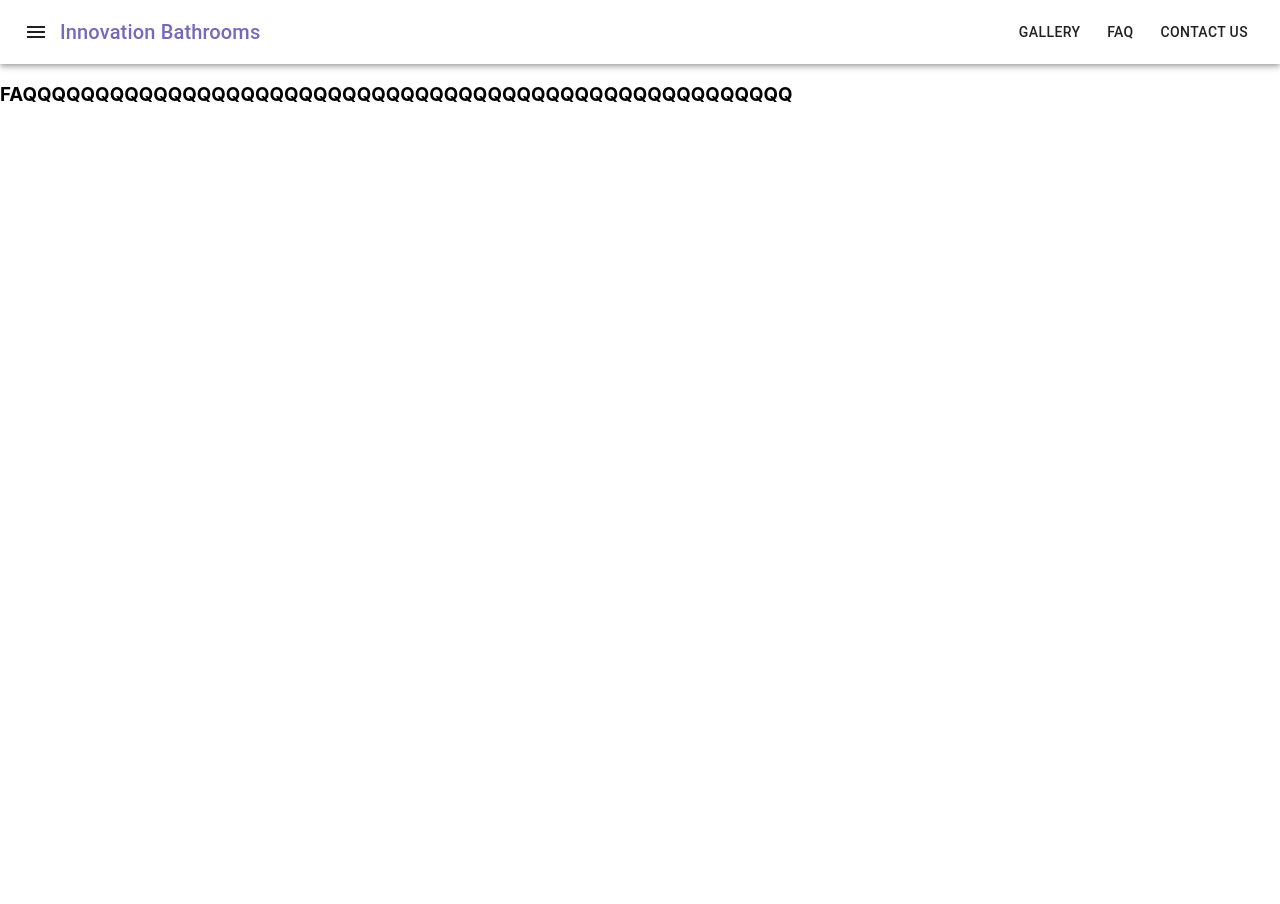
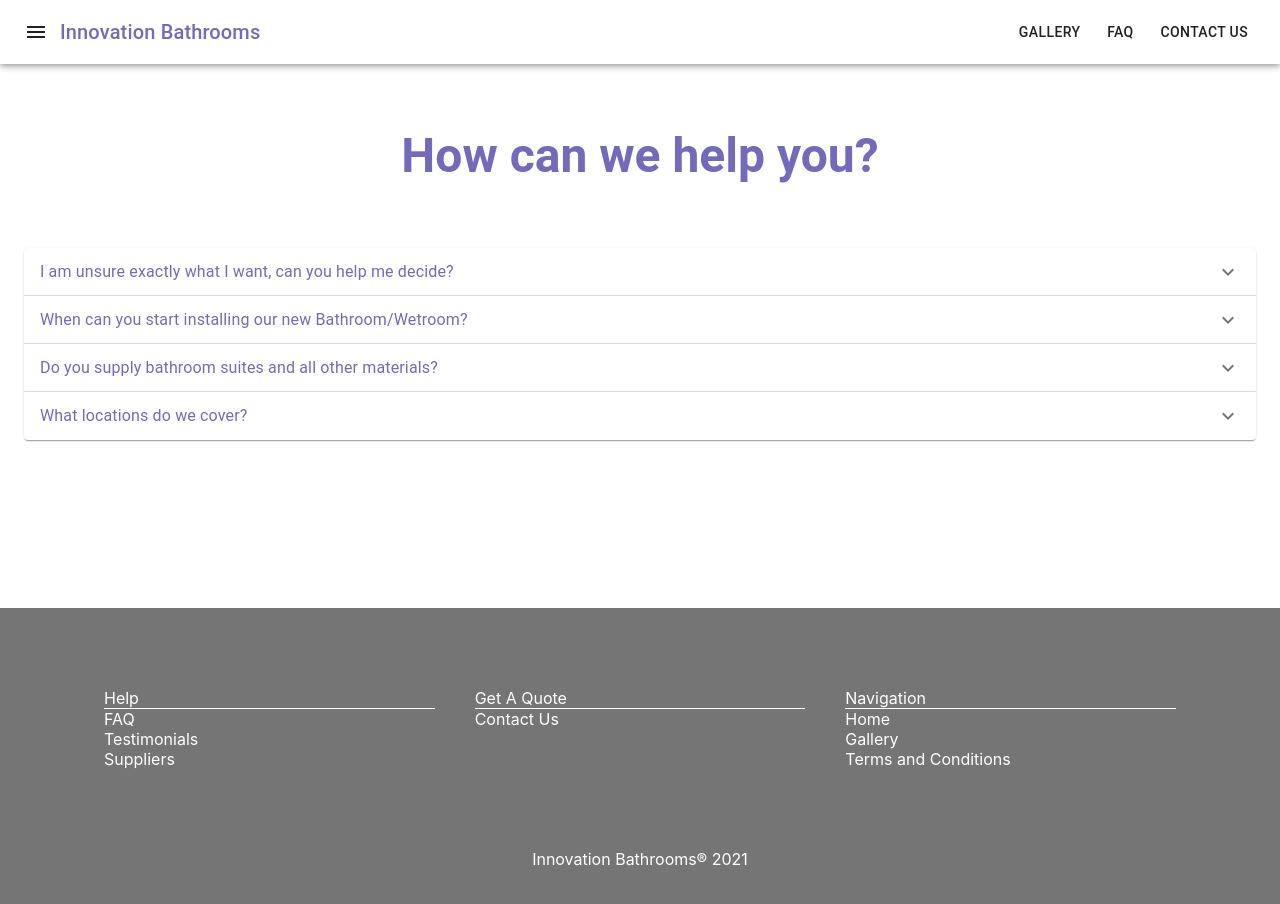
Before and after one commit to jjlittle20/Innovation-Bathrooms-Website, a React (Create React App) app: page /Faq in a window 1280 px wide. Shown: the top 904 px of the page. Before the commit the page ends 800 px from the top, so only its background shows below. Built offline with nearby package versions, Linux system fonts and the light colour scheme.

Commit message:
Made footer seperate component and completed FAQ page

```diff
--- a/src/App.js
+++ b/src/App.js
@@ -3,6 +3,7 @@ import Nav from "./Nav";
 import Home from "./Home";
 import Faq from "./Faq";
 import { BrowserRouter as Router, Switch, Route } from "react-router-dom";
+import Footer from "./Footer";
 
 function App() {
   return (
@@ -13,6 +14,7 @@ function App() {
           <Route path="/" exact component={Home} />
           <Route path="/Faq" component={Faq} />
         </Switch>
+        <Footer />
       </div>
     </Router>
   );
--- a/src/Faq.js
+++ b/src/Faq.js
@@ -1,8 +1,111 @@
 import react from "react";
+import { makeStyles } from "@material-ui/core/styles";
+import Typography from "@material-ui/core/Typography";
+import { Container } from "@material-ui/core";
+import Accordion from "@material-ui/core/Accordion";
+import AccordionSummary from "@material-ui/core/AccordionSummary";
+import AccordionDetails from "@material-ui/core/AccordionDetails";
+import ExpandMoreIcon from "@material-ui/icons/ExpandMore";
+
+const useStyles = makeStyles((theme) => ({
+  faqPageTitle: {
+    fontWeight: 600,
+    paddingTop: theme.spacing(8),
+    paddingBottom: theme.spacing(8),
+    textAlign: "center",
+  },
+  accordionContainer: {
+    paddingBottom: theme.spacing(21),
+  },
+}));
+
 function Faq() {
+  const classes = useStyles();
   return (
     <div>
-      <h3>FAQQQQQQQQQQQQQQQQQQQQQQQQQQQQQQQQQQQQQQQQQQQQQQQQQQQQQ</h3>
+      <Typography variant="h3" className={classes.faqPageTitle} color="primary">
+        How can we help you?
+      </Typography>
+      <Container className={classes.accordionContainer}>
+        <Accordion>
+          <AccordionSummary
+            expandIcon={<ExpandMoreIcon />}
+            aria-controls="panel1a-content"
+            id="panel1a-header"
+          >
+            <Typography color="primary" className={classes.heading}>
+              I am unsure exactly what I want, can you help me decide?
+            </Typography>
+          </AccordionSummary>
+          <AccordionDetails>
+            <Typography>
+              When we have arranged a convenient time for your free quotation we
+              will bring a portfolio of our past work and many ideas that you
+              can choose from, and of course, you will not need to decide
+              immediately. We will give you as much time as you need to make you
+              final decisions.
+            </Typography>
+          </AccordionDetails>
+        </Accordion>
+        <Accordion>
+          <AccordionSummary
+            expandIcon={<ExpandMoreIcon />}
+            aria-controls="panel1a-content"
+            id="panel1a-header"
+          >
+            <Typography color="primary" className={classes.heading}>
+              When can you start installing our new Bathroom/Wetroom?
+            </Typography>
+          </AccordionSummary>
+          <AccordionDetails>
+            <Typography>
+              This is depending on how busy we are at the time you request your
+              quotation. We are normally able to commence work within 4-6 weeks.
+            </Typography>
+          </AccordionDetails>
+        </Accordion>
+        <Accordion>
+          <AccordionSummary
+            expandIcon={<ExpandMoreIcon />}
+            aria-controls="panel1a-content"
+            id="panel1a-header"
+          >
+            <Typography color="primary" className={classes.heading}>
+              Do you supply bathroom suites and all other materials?
+            </Typography>
+          </AccordionSummary>
+          <AccordionDetails>
+            <Typography>
+              Yes, we supply and fit all materials, please click here to view
+              our regular Suppliers. If you require installation only then we
+              will be happy to do this for you.
+            </Typography>
+          </AccordionDetails>
+        </Accordion>
+        <Accordion>
+          <AccordionSummary
+            expandIcon={<ExpandMoreIcon />}
+            aria-controls="panel1a-content"
+            id="panel1a-header"
+          >
+            <Typography color="primary" className={classes.heading}>
+              What locations do we cover?
+            </Typography>
+          </AccordionSummary>
+          <AccordionDetails>
+            <Typography>
+              We install bathrooms and wetrooms in South East England including:
+              Ashford, Barking & Dagenham, Basildon, Bexley, Bexleyheath,
+              Bickley, Braintree, Brentwood, Bromley, Dartford, Chelmsford,
+              Canterbury, Colchester, Croydon, Enfield, Epping, Essex,
+              Folkestone, Grays, Gravesend, Greenwich, Harlow, Havering, Kent,
+              Orpington, Maidstone, Merton, Purfleet, Rayleigh, Redbridge,
+              Rochester, Romford, Sevenoaks, Sidcup, Sittingbourne, Tonbridge,
+              Tunbridge Wells, London & surrounding areas.
+            </Typography>
+          </AccordionDetails>
+        </Accordion>
+      </Container>
     </div>
   );
 }
--- /dev/null
+++ b/src/Footer.js
@@ -0,0 +1,79 @@
+import react from "react";
+import { makeStyles } from "@material-ui/core/styles";
+import { Box, Container, Grid, Link } from "@material-ui/core";
+
+const useStyles = makeStyles((theme) => ({}));
+
+function Footer() {
+  const classes = useStyles();
+  return (
+    <div>
+      <footer>
+        <Box
+          px={{ xs: 3, sm: 10 }}
+          py={{ xs: 5, sm: 10 }}
+          bgcolor="text.secondary"
+          color="white"
+        >
+          <Container maxWidth="lg">
+            <Grid container spacing={5}>
+              <Grid item xs={12} sm={4}>
+                <Box borderBottom={1}>Help</Box>
+                <Box>
+                  <Link href="/" color="inherit">
+                    FAQ
+                  </Link>
+                </Box>
+                <Box>
+                  <Link href="/" color="inherit">
+                    Testimonials
+                  </Link>
+                </Box>
+                <Box>
+                  <Link href="/" color="inherit">
+                    Suppliers
+                  </Link>
+                </Box>
+              </Grid>
+              <Grid item xs={12} sm={4}>
+                <Box borderBottom={1}>Get A Quote</Box>
+                <Box>
+                  <Link href="/" color="inherit">
+                    Contact Us
+                  </Link>
+                </Box>
+              </Grid>
+              <Grid item xs={12} sm={4}>
+                <Box borderBottom={1}>Navigation</Box>
+                <Box>
+                  <Link href="/" color="inherit">
+                    Home
+                  </Link>
+                </Box>
+                <Box>
+                  <Link href="/" color="inherit">
+                    Gallery
+                  </Link>
+                </Box>
+                <Box>
+                  <Link href="/" color="inherit">
+                    Terms and Conditions
+                  </Link>
+                </Box>
+              </Grid>
+            </Grid>
+            <Box
+              textAlign="center"
+              pt={{ xs: 5, sm: 10 }}
+              pb={{ xs: 5, sm: 0 }}
+            >
+              Innovation Bathrooms&reg; {new Date().getFullYear()}
+            </Box>
+          </Container>
+        </Box>
+      </footer>
+    </div>
+  );
+}
+
+export default Footer;
--- a/src/Home.js
+++ b/src/Home.js
@@ -1,11 +1,7 @@
 import React from "react";
 import { makeStyles } from "@material-ui/core/styles";
-import AppBar from "@material-ui/core/AppBar";
-import Toolbar from "@material-ui/core/Toolbar";
 import Typography from "@material-ui/core/Typography";
 import Button from "@material-ui/core/Button";
-import IconButton from "@material-ui/core/IconButton";
-import MenuIcon from "@material-ui/icons/Menu";
 import { Box, Container, Grid, Link } from "@material-ui/core";
 import ImageHero from "./img/hero.jpg";
 import Card from "@material-ui/core/Card";
@@ -16,15 +12,8 @@ import CardMedia from "@material-ui/core/CardMedia";
 import ServiceGuarentee from "./img/checkTwo.svg";
 import Install from "./img/install.svg";
 import Contact from "./img/Contact.svg";
-import Hidden from "@material-ui/core/Hidden";
 
 const useStyles = makeStyles((theme) => ({
-  title: {
-    flexGrow: 1,
-  },
-  appBar: {
-    backgroundColor: "#fff",
-  },
   hero: {
     backgroundImage: `linear-gradient(rgba(0,0,0,0.5), rgba(0,0,0,0.5)), url(${ImageHero})`,
     height: "850px",
@@ -190,70 +179,6 @@ function Home() {
             </Grid>
           </Grid>
         </Container>
-        <footer>
-          <Box
-            px={{ xs: 3, sm: 10 }}
-            py={{ xs: 5, sm: 10 }}
-            bgcolor="text.secondary"
-            color="white"
-          >
-            <Container maxWidth="lg">
-              <Grid container spacing={5}>
-                <Grid item xs={12} sm={4}>
-                  <Box borderBottom={1}>Help</Box>
-                  <Box>
-                    <Link href="/" color="inherit">
-                      FAQ
-                    </Link>
-                  </Box>
-                  <Box>
-                    <Link href="/" color="inherit">
-                      Testimonials
-                    </Link>
-                  </Box>
-                  <Box>
-                    <Link href="/" color="inherit">
-                      Suppliers
-                    </Link>
-                  </Box>
-                </Grid>
-                <Grid item xs={12} sm={4}>
-                  <Box borderBottom={1}>Get A Quote</Box>
-                  <Box>
-                    <Link href="/" color="inherit">
-                      Contact Us
-                    </Link>
-                  </Box>
-                </Grid>
-                <Grid item xs={12} sm={4}>
-                  <Box borderBottom={1}>Navigation</Box>
-                  <Box>
-                    <Link href="/" color="inherit">
-                      Home
-                    </Link>
-                  </Box>
-                  <Box>
-                    <Link href="/" color="inherit">
-                      Gallery
-                    </Link>
-                  </Box>
-                  <Box>
-                    <Link href="/" color="inherit">
-                      Terms and Conditions
-                    </Link>
-                  </Box>
-                </Grid>
-              </Grid>
-              <Box
-                textAlign="center"
-                pt={{ xs: 5, sm: 10 }}
-                pb={{ xs: 5, sm: 0 }}
-              >
-                Innovation Bathrooms&reg; {new Date().getFullYear()}
-              </Box>
-            </Container>
-          </Box>
-        </footer>
       </div>
     </body>
   );
--- a/src/Nav.js
+++ b/src/Nav.js
@@ -7,17 +7,23 @@ import Hidden from "@material-ui/core/Hidden";
 import { makeStyles } from "@material-ui/core/styles";
 import Typography from "@material-ui/core/Typography";
 import Button from "@material-ui/core/Button";
+import { Link } from "react-router-dom";
 
 const useStyles = makeStyles((theme) => ({
   title: {
     flexGrow: 1,
+  },
+  titleLink: {
+    flexGrow: 1,
+
+    textDecoration: "none",
   },
   appBar: {
     backgroundColor: "#fff",
   },
 }));
 
-function Faq() {
+function Nav() {
   const classes = useStyles();
   return (
     <div>
@@ -31,18 +37,25 @@ function Faq() {
           >
             <MenuIcon />
           </IconButton>
+          <Link to="/" color="inherit" className={classes.titleLink}>
             <Typography variant="h6" className={classes.title} color="primary">
               Innovation Bathrooms
             </Typography>
+          </Link>
+          <Typography>
             <Hidden mdDown>
               <Button color="inherit">Gallery</Button>
-            <Button color="inherit">FAQ</Button>
+              <Link to="/Faq" color="inherit" className="links">
+                <Button color="#fff">FAQ</Button>
+              </Link>
+
               <Button color="inherit">Contact Us</Button>
             </Hidden>
+          </Typography>
         </Toolbar>
       </AppBar>
     </div>
   );
 }
 
-export default Faq;
+export default Nav;
```
Lines whose indentation alone changed are shown as unchanged.
